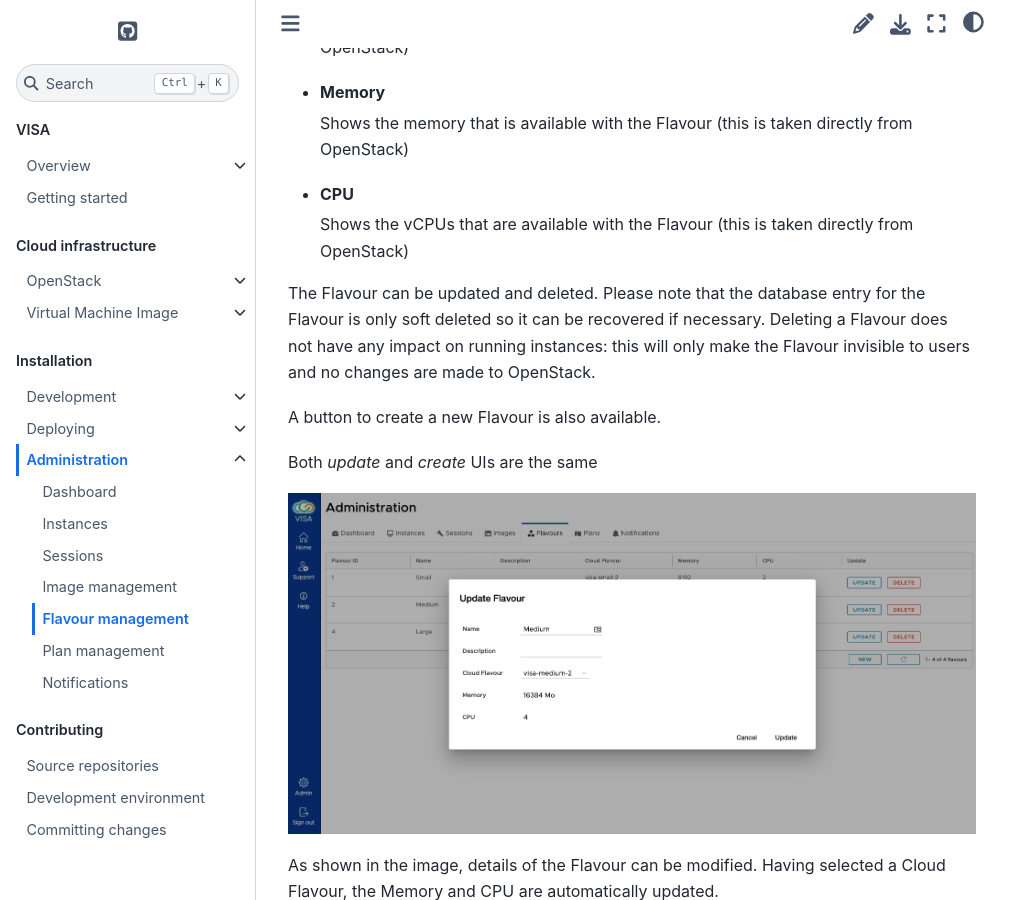
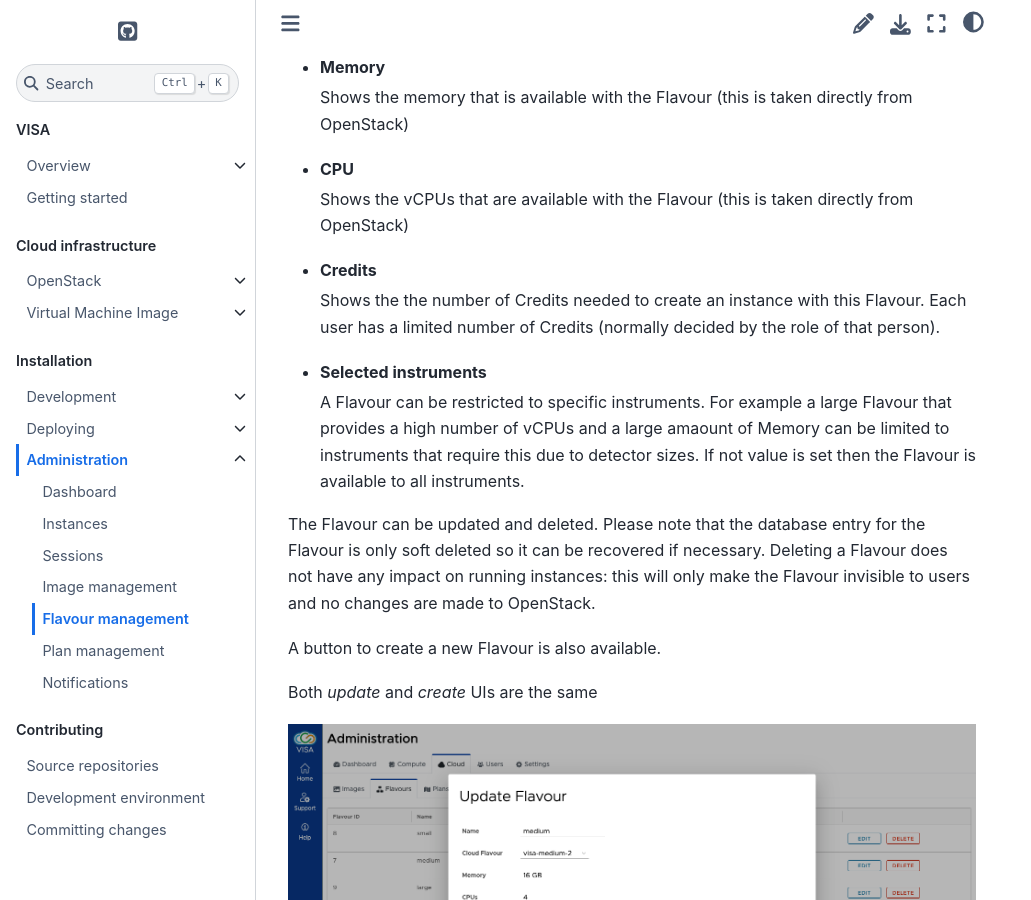
Before and after one commit to ILLGrenoble/visa-docs, a Sphinx documentation site: the page built from docs/source/admin/admin-flavours.md, in a window 1280 px wide and 900 px high, scrolled down 736 px. Shown: the whole window, without its empty margins (0-1031 px from the left). Built offline with Sphinx 7.4.7 and the Sphinx Book theme 1.1.4, drawn with Linux system fonts in a browser that asks for light colours.

Commit message:
Add instance credits to docs

```diff
--- a/docs/source/admin/admin-flavours.md
+++ b/docs/source/admin/admin-flavours.md
@@ -25,6 +25,14 @@ The Flavours interface shows a list of Flavours that are available in VISA. The
 
   Shows the vCPUs that are available with the Flavour (this is taken directly from OpenStack)
 
+- **Credits**
+
+  Shows the the number of Credits needed to create an instance with this Flavour. Each user has a limited number of Credits (normally decided by the role of that person).
+
+- **Selected instruments**
+
+  A Flavour can be restricted to specific instruments. For example a large Flavour that provides a high number of vCPUs and a large amaount of Memory can be limited to instruments that require this due to detector sizes. If not value is set then the Flavour is available to all instruments.
+
 The Flavour can be updated and deleted. Please note that the database entry for the Flavour is only soft deleted so it can be recovered if necessary. Deleting a Flavour does not have any impact on running instances: this will only make the Flavour invisible to users and no changes are made to OpenStack.
 
 A button to create a new Flavour is also available.
```
Also changed, not shown: docs/source/overview/overview-features.md (+1 -1 lines), docs/source/_static/images/visa-admin-flavours-update.png, docs/source/_static/images/visa-admin-flavours.png, 1 other file.
